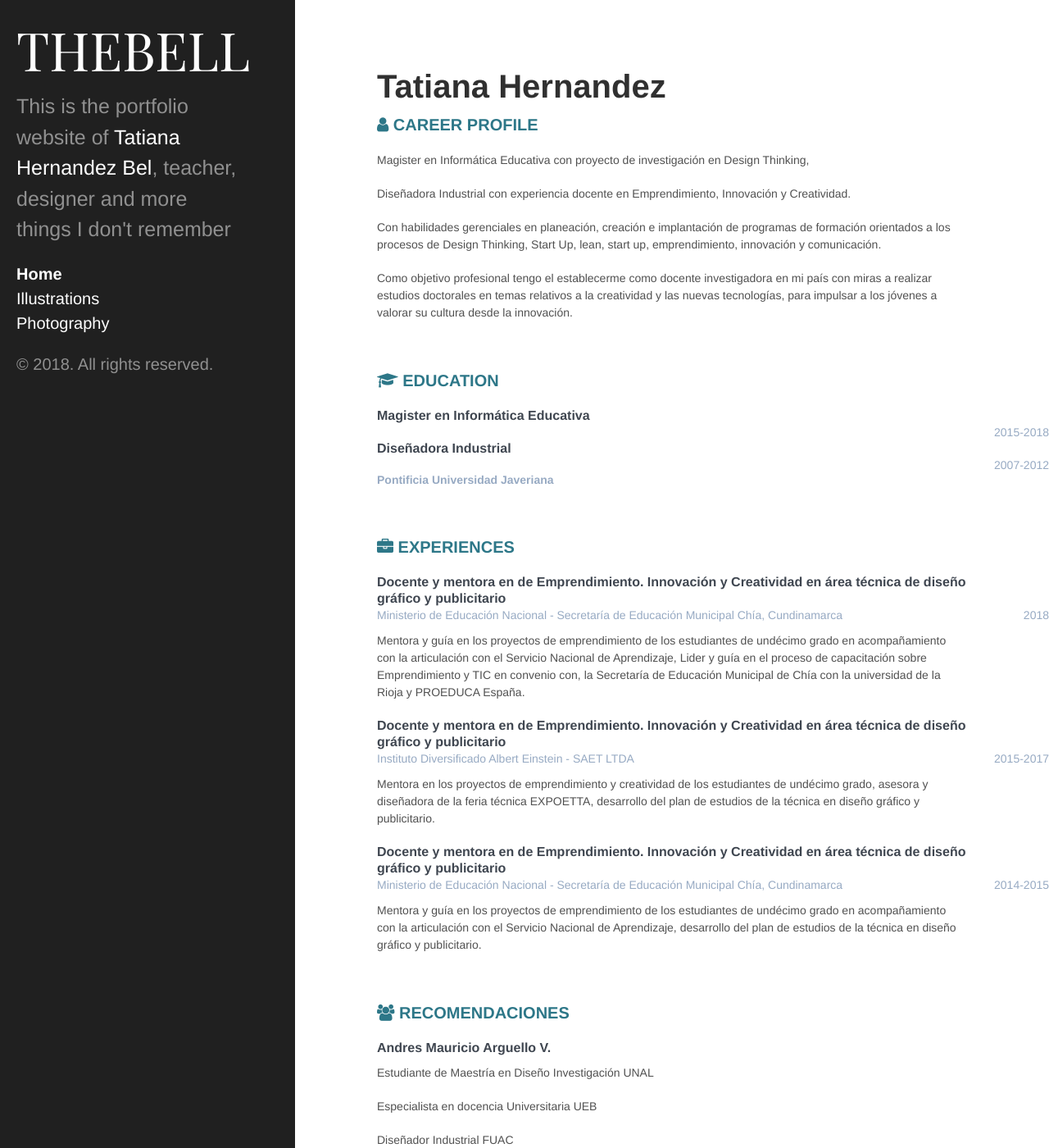
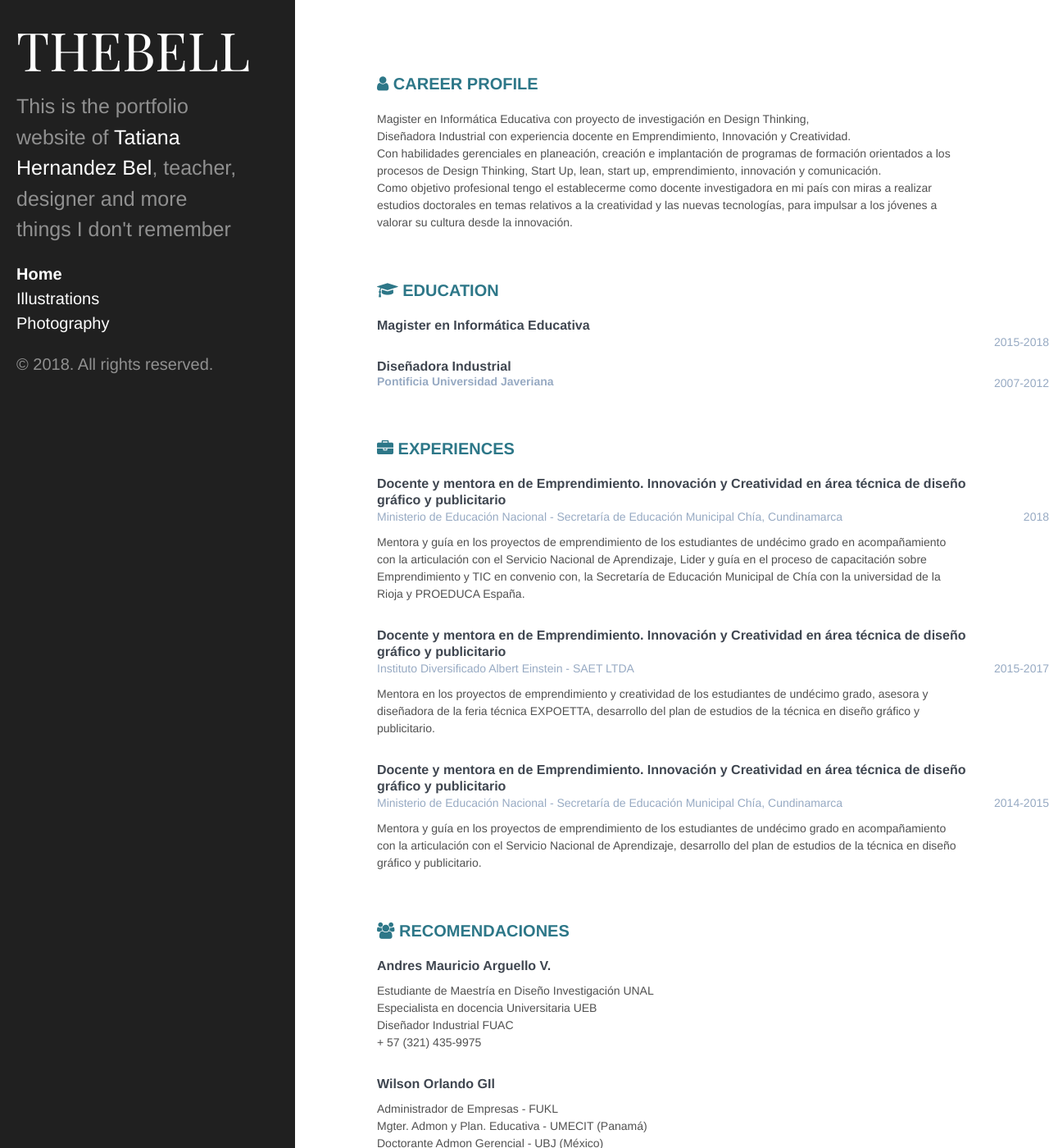
Before and after one commit to TatianaHbel/personal, a Jekyll site: the page built from index.md, in a window 1280 px wide and 1400 px high. Shown: the whole window at 82% size. Built offline with Jekyll 4.4.1, drawn with Linux system fonts in a browser that asks for light colours.

Commit message:
adjusted margins

```diff
--- a/css/cv.css
+++ b/css/cv.css
@@ -18,6 +18,7 @@
 }
 .company {
 	margin-bottom: 10px;
+	margin-top: 0;
 	color: #97aac3;
 	font-size: 14px;
 }
@@ -28,10 +29,15 @@
 	color: #97aac3;
 	font-size: 14px;
 }
+.item {
+	margin-bottom: 30px;
+}
 .summary {
 	font-size: 14px;
 }
-
+.summary p {
+	margin-bottom: 0;
+}
 
 .skillset .item {
   margin-bottom: 15px;
--- a/index.md
+++ b/index.md
@@ -1,6 +1,6 @@
 ---
 layout: page
-title: Tatiana Hernandez
+title:
 ---
 
 <link rel="stylesheet" href="css/cv.css">
```
